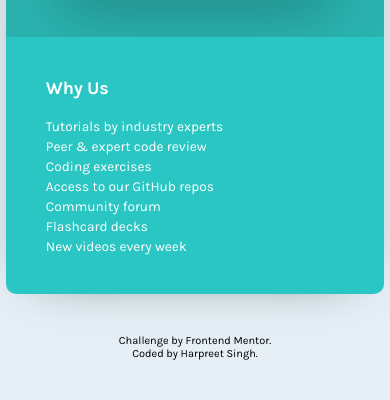
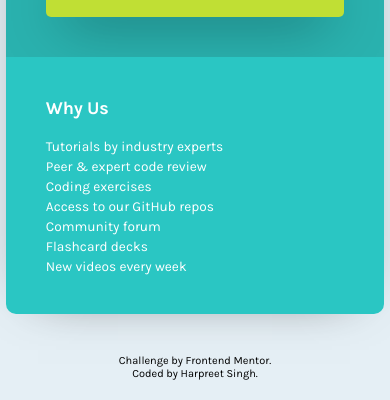
Before and after one commit to harpreet-singh-147/front-end-mentor-single-price-grid-component, a plain HTML site: page index.html in a window 390 px wide. Shown: the part 530-930 px from the top of the page. Drawn offline with Linux system fonts and the light colour scheme.

Commit message:
added padding top on body in media query

```diff
--- a/css/style.css
+++ b/css/style.css
@@ -191,6 +191,10 @@ body::before {
 }
 
 @media only screen and (max-width: 540px) {
+  body {
+    padding-top: 2rem;
+  }
+
   .subscription {
     grid-template-columns: repeat(1, 1fr);
     grid-template-areas:
```
